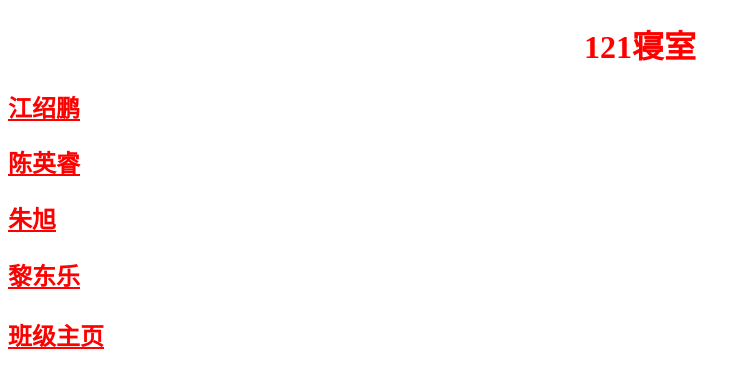
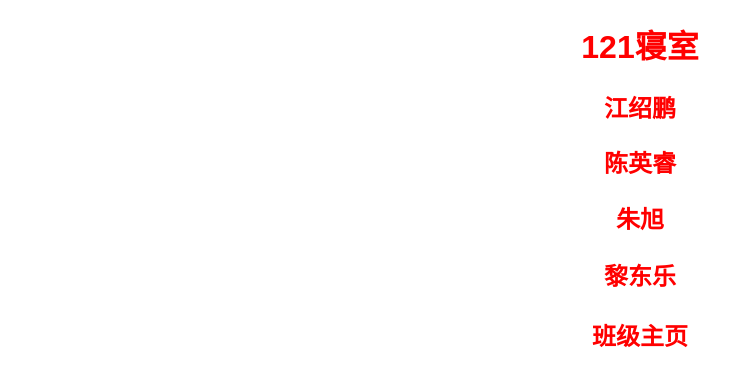
Before and after one commit to Jsp3014/Jsp3014.github.io, a plain HTML site: page JSP905/web/dormitory.html in a window 1280 px wide. Shown: the whole page, without its empty margins (0-754 px from the left). Drawn offline with Linux system fonts and the light colour scheme.

Commit message:
Add files via upload

```diff
--- a/JSP905/web/dormitory.html
+++ b/JSP905/web/dormitory.html
@@ -1,16 +1,42 @@
 <!DOCTYPE html>
-<html lang="en">
+<html lang="zh">
+
 <head>
     <meta charset="UTF-8">
     <meta name="viewport" content="width=device-width, initial-scale=1.0">
-    <title>Document</title>
+    <title>121寝室成员及班级主页</title>
+    <style>
+        /* 全局样式设置 */
+        body {
+            font-family: Arial, sans-serif;
+            text-align: center;
+        }
+
+        /* 标题样式 */
+        h1 {
+            color: red;
+        }
+
+        /* 链接样式 */
+        a {
+            color: red;
+            font-size: 24px;
+            text-decoration: none;
+        }
+
+        a:hover {
+            text-decoration: underline;
+        }
+    </style>
 </head>
+
 <body>
-    <h1 align="center"><font color="red">121寝室</font></h1>
-    <h2><a href="https://jsp3014.github.io/JSP905/web/index.html" target="_blank" style="color: red; font-size: 24px;">江绍鹏</a></font></h2>
-    <h3><a href="https://54ruoshui.github.io/cyr898/web/index.html" target="_blank" style="color: red; font-size: 24px;">陈英睿</a></font></h3>
-    <h4><a href="https://zhuxushuaige.github.io/zx930/web/index.html" target="_blank" style="color: red; font-size: 24px;">朱旭</a></font></h4>
-    <h5><a href="https://ldl214.github.io/Repository/index.html" target="_blank" style="color: red; font-size: 24px;">黎东乐</a></font></h5>
-    <h6><a href="https://azuremgd.github.io/innovation-class/homepage/cs2401" target="_blank" style="color: red; font-size: 24px;">班级主页</a></font></h6>
+    <h1>121寝室</h1>
+    <h2><a href="https://jsp3014.github.io/JSP905/web/index.html" target="_blank">江绍鹏</a></h2>
+    <h3><a href="https://54ruoshui.github.io/cyr898/web/index.html" target="_blank">陈英睿</a></h3>
+    <h4><a href="https://zhuxushuaige.github.io/zx930/web/index.html" target="_blank">朱旭</a></h3>
+    <h5><a href="https://ldl214.github.io/Repository/index.html" target="_blank">黎东乐</a></h3>
+    <h6><a href="https://azuremgd.github.io/innovation-class/homepage/cs2401" target="_blank">班级主页</a></h3>
 </body>
+
 </html>
```
